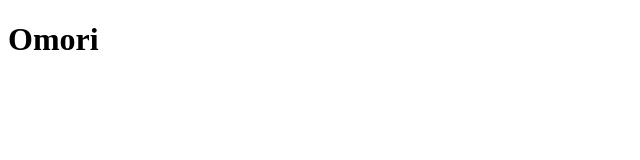
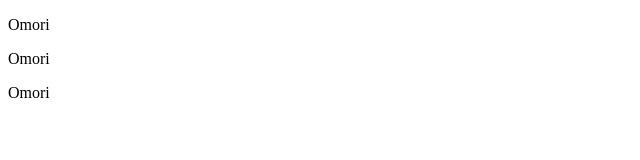
Before and after one commit to omori-t/FrontEnd-training, a plain HTML site: page index.html in a window 1280 px wide. Shown: the whole page, without its empty margins (0-640 px from the left). Drawn offline with Linux system fonts and the light colour scheme.

Commit message:
add index.html

```diff
--- a/index.html
+++ b/index.html
@@ -6,8 +6,18 @@
     <title>FrontEndTraining</title>
 </head>
 <body>
-    <div class="main">
-        <h1>Omori</h1>
-    </div>
+    <section>
+        <div>
+            <p>Omori</p>
+        </div>
+    </section>
+        <div>
+            <p>Omori</p>
+        </div>
+    </section>
+        <div>
+            <p>Omori</p>
+        </div>
+    </section>
 </body>
 </html>
```
